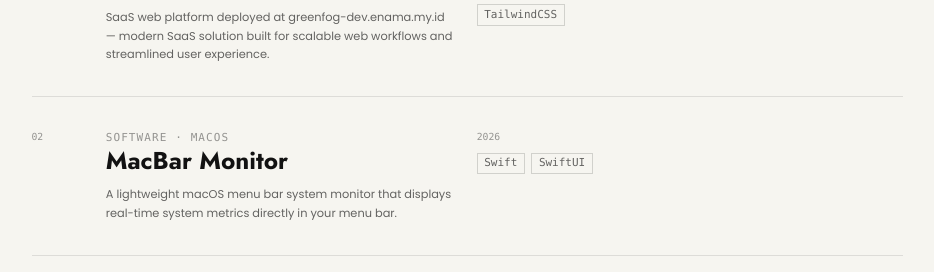
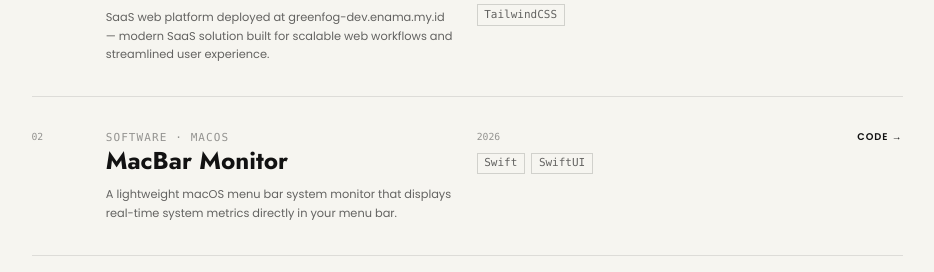
Before and after one commit to SakamotoMrX/Portofolio-Andra, a Next.js app: page / in a window 1280 px wide. Shown: the part 1981-2253 px from the top of the page, without its empty margins (173-1107 px from the left). Built offline with nearby package versions, Linux system fonts and the light colour scheme; no server answers.

Commit message:
fix: restore CODE link for MacBar Monitor only

```diff
--- a/app/(root)/page.jsx
+++ b/app/(root)/page.jsx
@@ -199,7 +199,17 @@ export default function Page() {
 										</div>
 									</div>
 									<div className="flex flex-col items-start gap-2 md:col-span-3 md:items-end">
-										{p.preview && (
+										{p.slug === "macbar-monitor" && p.code && (
+										<a
+											href={p.code}
+											target="_blank"
+											rel="noopener noreferrer"
+											className="text-xs font-semibold uppercase tracking-widest underline-offset-4 transition-colors hover:underline"
+										>
+											Code →
+										</a>
+									)}
+									{p.preview && (
 											<a
 												href={p.preview}
 												target="_blank"
```
